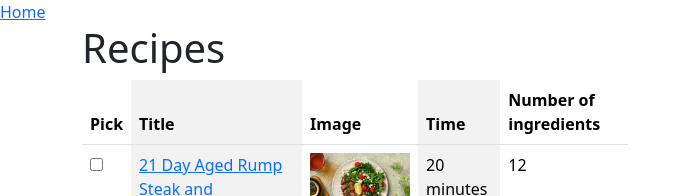
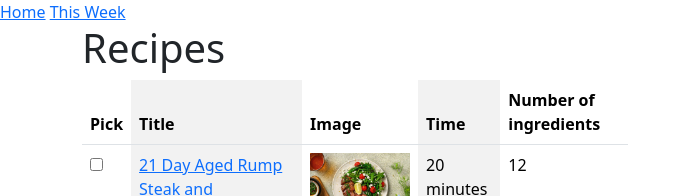
Before and after one commit to r1ch/recipes, a Jekyll site: the page built from index.html, in a window 1280 px wide. Shown: the top 196 px of the page, without its empty margins (0-690 px from the left). Built offline with Jekyll 4.4.1, drawn with Linux system fonts in a browser that asks for light colours.

Commit message:
Update default.html

```diff
--- a/_layouts/default.html
+++ b/_layouts/default.html
@@ -10,6 +10,7 @@
   <body>
     <nav>
       <a href="/">Home</a>
+      <a href="/thisweek">This Week</a>
     </nav>
     <div class = "container">
       {{ content }}
```
